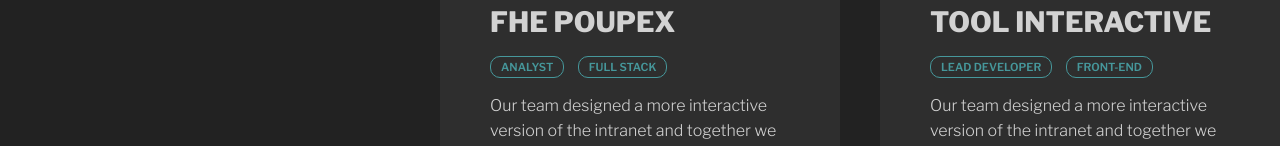
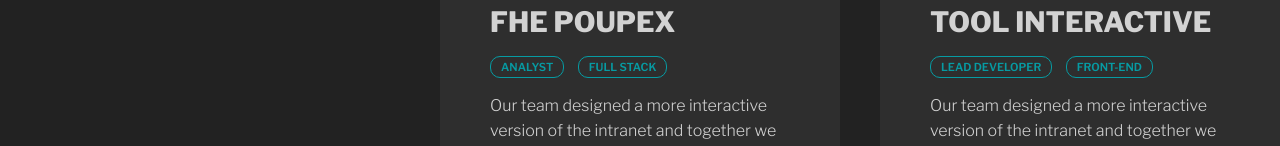
Before and after one commit to franklinnilson/franklin.github.io, a website built with webpack: page index.html in a window 1280 px wide. Shown: the part 2445-2591 px from the top of the page. Built offline with nearby package versions, Linux system fonts and the light colour scheme.

Commit message:
Portfolio Franklin Cor

```diff
--- a/css/slide.css
+++ b/css/slide.css
@@ -87,9 +87,9 @@
 }
 
 .tags u{
-  border: 1px solid #50B6BB;
+  border: 1px solid #00bbc5;
   text-decoration: none;
-  color: #50B6BB;
+  color: #00bbc5;
   padding: 3px 10px;
   margin: 15px 10px 15px 0px;
   border-radius: 10px;
```
